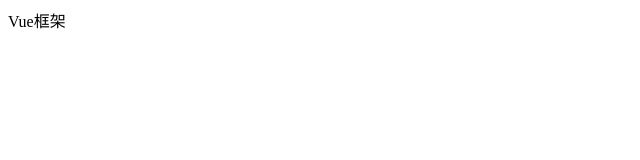
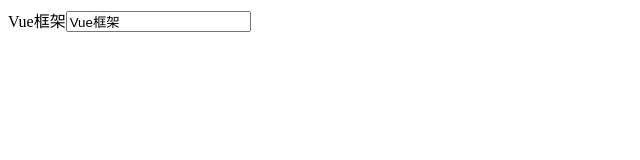
Before and after one commit to Zero-jian/Vue, a plain HTML site: page index.html in a window 1280 px wide. Shown: the whole page, without its empty margins (0-640 px from the left). Drawn offline with Linux system fonts and the light colour scheme.

Commit message:
'实现v-model功能'

```diff
--- a/index.html
+++ b/index.html
@@ -9,6 +9,7 @@
 <body>
     <div id="app">
         {{title}}
+        <input type="text" v-model="title">
     </div>
     <script src="./js/Observer.js"></script>
     <script src="./js/Dep.js"></script>
--- a/js/Complie.js
+++ b/js/Complie.js
@@ -1,33 +1,85 @@
 class Complie {
     constructor(el, vue) {
         this.vue = vue;
+        //获取节点
         this.el = document.querySelector(el);
         if(this.el) {
+            //创建虚拟节点
             let fragment = this.node2Fragment(this.el);
+            //把节点进行循环，初始化节点属性
             this.complie(fragment);
             this.el.appendChild(fragment);
         }
     }
 
     node2Fragment(el) {
+        //创建虚拟节点
         let fragment = document.createDocumentFragment();
         let child;
+        //循环把所有节点都添加到虚拟节点上
         while(child = el.firstChild) {
             fragment.appendChild(child);
         }
         return fragment;
     }
 
-    complie(node) {
-        node = node.firstChild;
-        let reg = /\{\{(.*)\}\}/;
-        let text = node.textContent;
-        if(reg.test(text)) {
-            let key = RegExp.$1;
-            node.textContent = this.vue[key];
-            new Watch(this.vue, key, text => {
-                node.textContent = text;
-            })
-        }
+    complie(el) {
+        let child = el.childNodes;
+        let exp = /\{\{(.*)\}\}/;
+        child.forEach(node => {
+            //遍历所有虚拟节点里面的所有节点
+            //获取nodeType 1为html节点 3为文本节点
+            let type = node.nodeType;
+            //获取文本的内容
+            let content = node.textContent;
+            if(type == 1) {
+                //html节点
+                this.complieElement(node);
+            } else if(type == 3 && exp.test(content)) {
+                //文本节点
+                //exp.test(content)正则匹配{{title}}里面的title属性
+                this.complieText(node, RegExp.$1);
+            }
+        })
+    }
+
+    complieText(node, matchName) {
+        //node为匹配到的文本节点
+        //matchName为匹配到的title属性
+        //对文本节点进行节点操作
+        node.textContent = this.vue[matchName];
+        //对DOM节点进行监听
+        new Watch(this.vue, matchName, text => {
+            node.textContent = text;
+        })
+    }
+
+    complieElement(node) {
+        //对html节点进行初始化
+        //首先获取节点里面的全部attribute属性
+        let attr = node.attributes;
+        //attr是对象，不能使用forEach遍历，但拥有length属性，所以需要转换一下
+        //[].slice === Array.slice
+        [].slice.call(attr).forEach(key => {
+            let name = key.name;
+            //筛选出'v-'开头的属性
+            if(name.indexOf('v-') === 0) {
+                //获取v-model里面绑定的值
+                let exp = key.value;
+                //获取Vue实例上的值
+                let value = this.vue[exp];
+                //初始化输入框的值
+                node.value = value;
+                //添加绑定事件
+                node.addEventListener('input', e => {
+                    let newVal = e.target.value;
+                    if(newVal === value) return;
+                    //修改属性的值
+                    this.vue[exp] = newVal;
+                })
+                //清除v-model属性
+                node.removeAttribute(name);
+            }
+        })
     }
 }
--- a/js/Vue.js
+++ b/js/Vue.js
@@ -8,6 +8,7 @@ class Vue {
     }
 
     initData() {
+        //把options.data里面的数据绑定在Vue实例上
         Object.keys(this.data).forEach(key => {
             Object.defineProperty(this, key, {
                 get() {
```
Also changed, not shown: 1 other file.
